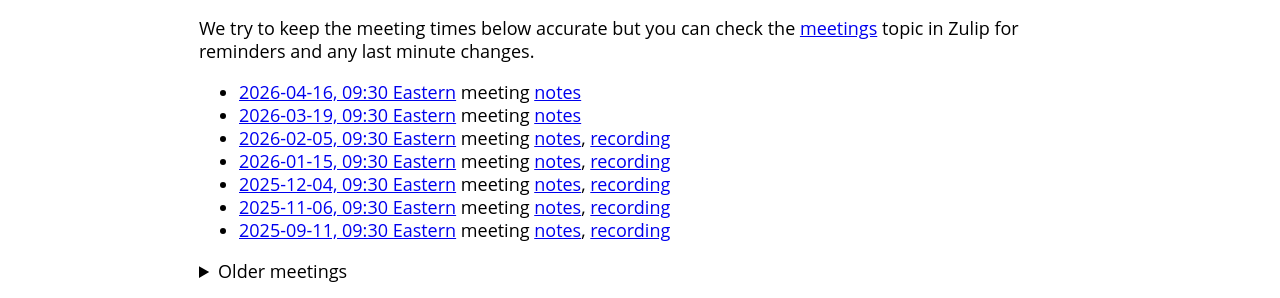
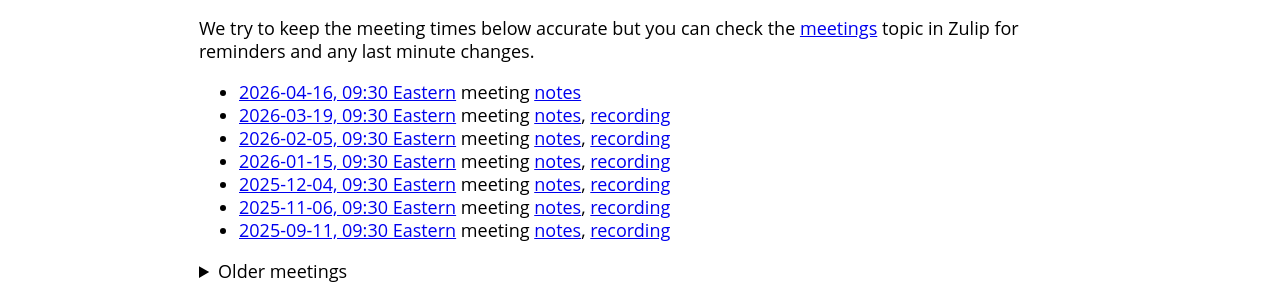
Before and after one commit to gdcc/ct.gdcc.io, a Jekyll site: the page built from index.md, in a window 1280 px wide and 900 px high, scrolled down 747 px. Shown: the part 157-455 px from the top of the window. Built offline with Jekyll 4.4.1, drawn with Linux system fonts in a browser that asks for light colours; our own code applies the rules of GitHub Pages for plain Markdown files.

Commit message:
Update meeting notes and recordings for March 2026

```diff
--- a/index.md
+++ b/index.md
@@ -26,7 +26,7 @@ The Zoom link is <https://harvard.zoom.us/j/91061519853?pwd=U1lQR1ExMlo3Ty9XUVJI
 We try to keep the meeting times below accurate but you can check the [meetings](https://dataverse.zulipchat.com/#narrow/channel/375812-containers/topic/meetings) topic in Zulip for reminders and any last minute changes.
 
 - [2026-04-16, 09:30 Eastern](https://time.is/compare/0930_16_Apr_2026_in_Boston) meeting [notes](https://docs.google.com/document/d/1QhZD-XwSFcO2Rr5hNalQsFRatcpKVie1si1qamFrZ28/edit?usp=sharing)
-- [2026-03-19, 09:30 Eastern](https://time.is/compare/0930_19_Mar_2026_in_Boston) meeting [notes](https://docs.google.com/document/d/1mCgLpIP00BkDr1VFtD-2OgDSmi3We2BGpgiKYrZbRpM/edit?usp=sharing)
+- [2026-03-19, 09:30 Eastern](https://time.is/compare/0930_19_Mar_2026_in_Boston) meeting [notes](https://docs.google.com/document/d/1mCgLpIP00BkDr1VFtD-2OgDSmi3We2BGpgiKYrZbRpM/edit?usp=sharing), [recording](https://harvard.zoom.us/rec/share/s2JsUGGS3WM7HIk0cBjpDyss-lq_hRNaigWOrM0TwU0ciz1FZrwBlOhuiaJNrc4-.NTAixTtC0T-UWIvC)
 - [2026-02-05, 09:30 Eastern](https://time.is/compare/0930_05_Feb_2026_in_Boston) meeting [notes](https://docs.google.com/document/d/1lIb4XWJ6_2w4m_70CaHDrkljirx_TDEwViuttonJ21M/edit?usp=sharing), [recording](https://harvard.zoom.us/rec/share/acfYjQwWp7_bB35oGZkmnjAcJbKOY17YkljCcYVzJ5-o14kdHWgLL77FxQMKqDwk.4rUou19HG67C5nyF)
 - [2026-01-15, 09:30 Eastern](https://time.is/compare/0930_15_Jan_2026_in_Boston) meeting [notes](https://docs.google.com/document/d/1zYk_bLV9qB8YKQmJXBcsDz_OrSLY3Cx8cPGxJ3oFRQY/edit?usp=sharing), [recording](https://harvard.zoom.us/rec/share/kLPnMLpDfyBhh0EJEvfhpZsZgjBHPHk5R7imlPRF7tYaNyTr0DOh8vHROnFO45R-.Vy2heZDG1ZjCS9Ky)
 - [2025-12-04, 09:30 Eastern](https://time.is/compare/0930_04_Dec_2025_in_Boston) meeting [notes](https://docs.google.com/document/d/1qXRj6JBsgV21mw5CkL_CMpa3gqbPvpO14p8CSwko2Sk/edit?usp=sharing), [recording](https://harvard.zoom.us/rec/share/Cn0IsSWH0_lrJ1TqpnHW8qhyeDcQxWNV59WnZzbAQIpjtSXNttdDG3myOug7-jYw.mzZ6LQAn53kTddQH)
```
